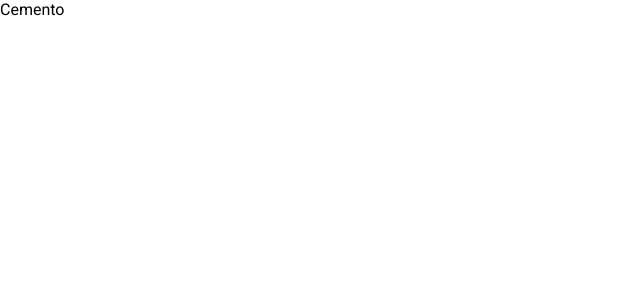
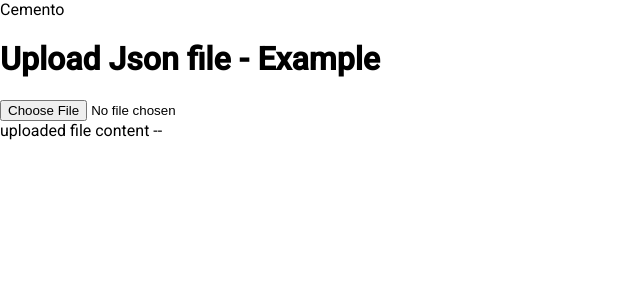
Before and after one commit to yaremiyroman/Cemento, a React (Create React App) app: page / in a window 1280 px wide. Shown: the top 300 px of the page, without its empty margins (0-640 px from the left). Built offline with nearby package versions, Linux system fonts and the light colour scheme.

Commit message:
FileUpload component added

```diff
--- a/src/App.js
+++ b/src/App.js
@@ -1,7 +1,11 @@
+import FileUpload from './components/FileUpload';
+
 const App = _ => {
+
   return (
     <div className="App">
       Cemento
+      <FileUpload />
     </div>
   );
 }
--- /dev/null
+++ b/src/components/FileUpload.js
@@ -0,0 +1,24 @@
+import React, { useState } from "react";
+
+export default function ({ children }) {
+  const [files, setFiles] = useState("");
+
+  const handleChange = e => {
+    const fileReader = new FileReader();
+    fileReader.readAsText(e.target.files[0], "UTF-8");
+    fileReader.onload = e => {
+      console.log("e.target.result", e.target.result);
+      setFiles(e.target.result);
+    };
+  };
+
+  return (
+    <>
+      <h1>Upload Json file - Example</h1>
+
+      <input type="file" onChange={handleChange} />
+      <br />
+      {"uploaded file content -- " + files}
+    </>
+  );
+}
```
